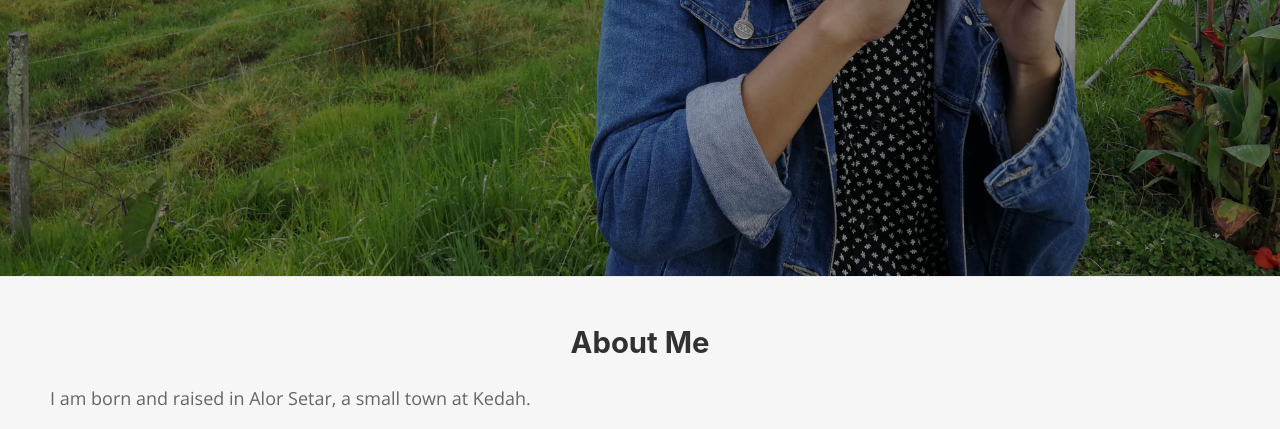
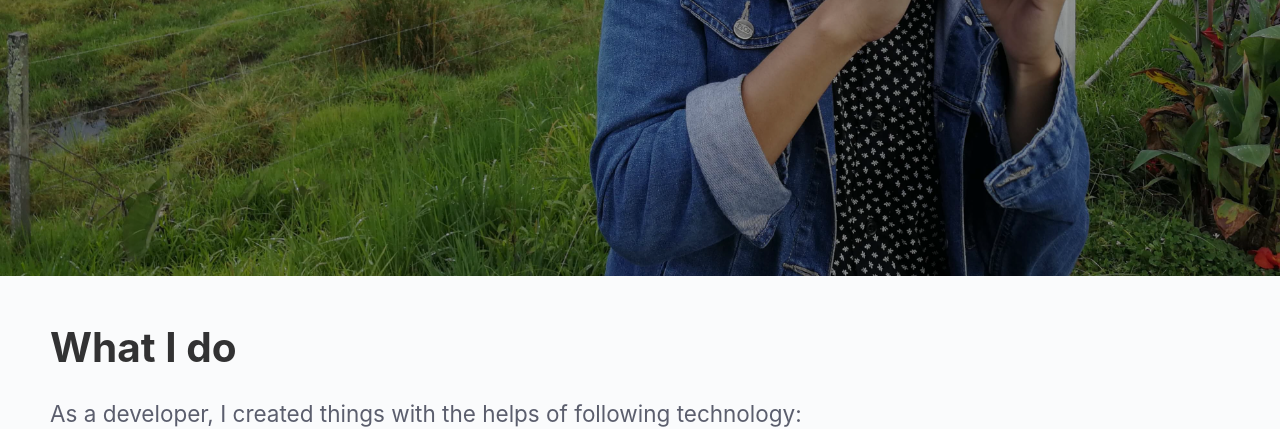
Before and after one commit to khmy2010/kehan.com, a Gatsby site: page / in a window 1280 px wide. Shown: the part 524-953 px from the top of the page. Built offline with nearby package versions, Linux system fonts and the light colour scheme; Gatsby itself is replaced by a stand-in of ours.

Commit message:
removed about

```diff
--- a/src/components/layout.js
+++ b/src/components/layout.js
@@ -29,7 +29,6 @@ class Layout extends Component {
   }
 
   toggleHeader = () => {
-    console.log('header')
     this.setState((prevState, _) => {
       return { mobileHeaderActive: !prevState.mobileHeaderActive }
     })
--- a/src/pages/index.js
+++ b/src/pages/index.js
@@ -3,7 +3,7 @@ import React from 'react'
 
 import Layout from '../components/layout'
 import Intro from '../components/intro/intro'
-import About from '../components/about/about'
+// import About from '../components/about/about'
 import Books from '../components/books/books'
 import Skills from '../components/skills/skills'
 import Contact from '../components/contact/contact'
@@ -11,7 +11,7 @@ import Contact from '../components/contact/contact'
 const IndexPage = () => (
   <Layout listenScroll>
     <Intro />
-    <About />
+    {/* <About /> */}
     <Skills />
     <Books />
     <Contact />
```
